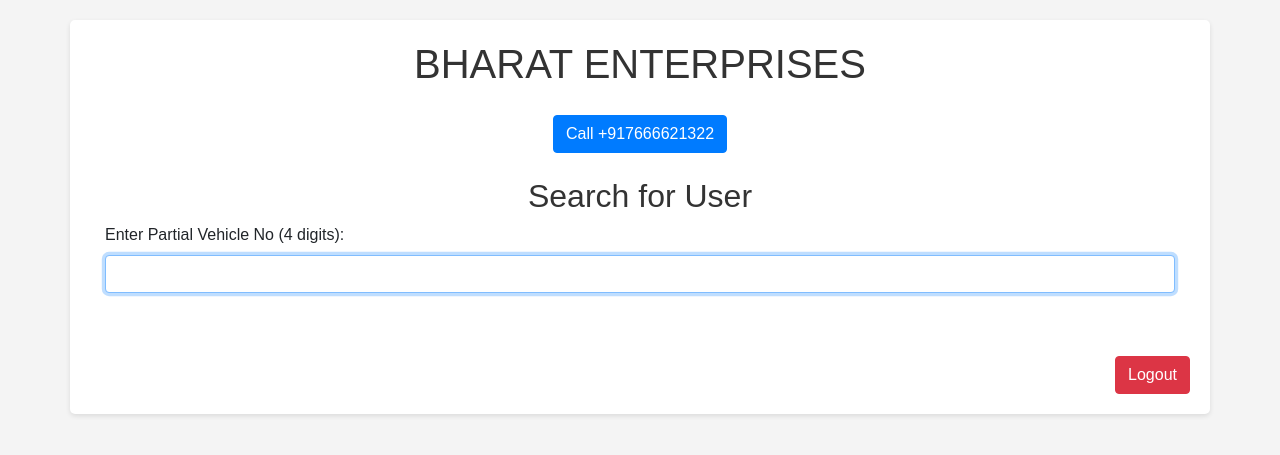
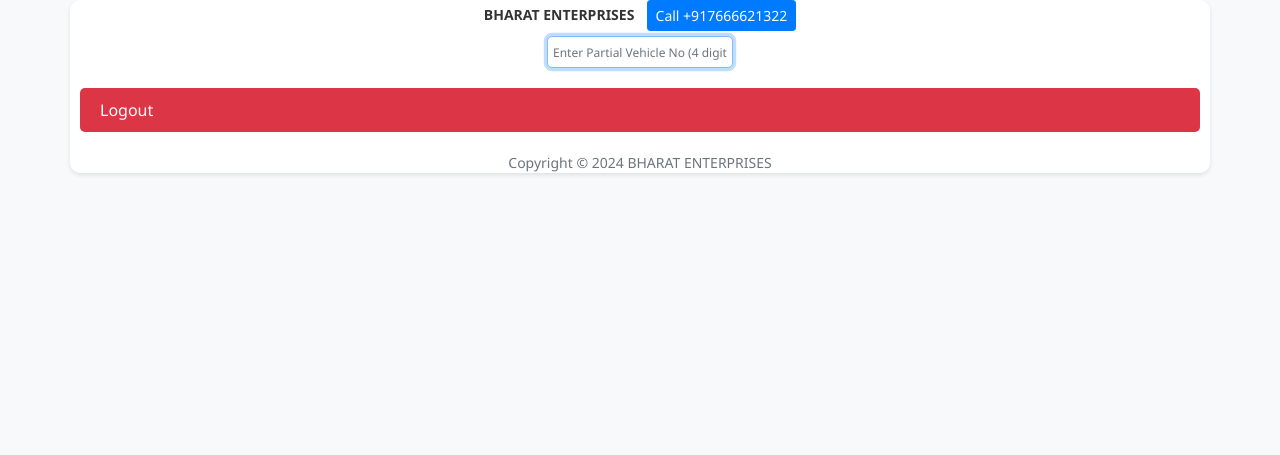
Before and after one commit to harshjamdar/Repossession-ERP, a PHP site: page / in a window 1280 px wide. Shown: the top 455 px of the page. Run offline with PHP 8.4, Linux system fonts and the light colour scheme; the visitor is signed in with stand-in values (Sample User, id 1).

Commit message:
Add files via upload

```diff
--- a/Repossession-ERP/User/index.php
+++ b/Repossession-ERP/User/index.php
@@ -1,7 +1,5 @@
 <?php
-// Start the session at the very beginning
 session_start();
-
 // Check if user is not logged in, redirect to login page
 if (!isset($_SESSION['user_id'])) {
     header('Location: login.php');
@@ -15,6 +13,29 @@ if (isset($_GET['logout']) && $_GET['logout'] === 'true') {
     header('Location: login.php');
     exit;
 }
+
+// Function to display search results if available
+function displaySearchResults() {
+    if (isset($_GET['search_results']) && isset($_SESSION['search_results'])) {
+        $veh_numbers = $_SESSION['search_results'];
+        if (!empty($veh_numbers)) {
+            $total_results = count($veh_numbers);
+            echo '<div class="container">';
+            echo '<div class="row search-results">';
+
+            for ($i = 0; $i < $total_results; $i++) {
+                echo '<div class="col-6 search-result-item">';
+                echo '<a href="index.php?veh_no=' . $veh_numbers[$i] . '" class="vehicle-number">' . $veh_numbers[$i] . '</a>';
+                echo '</div>';
+            }
+
+            echo '</div>';
+            echo '</div>';
+        } else {
+            echo '<div class="alert alert-warning">No vehicles found. <a href="index.php" class="btn btn-link">Go Back</a></div>';
+        }
+    }
+}
 ?>
 <!DOCTYPE html>
 <html lang="en">
@@ -26,111 +47,170 @@ if (isset($_GET['logout']) && $_GET['logout'] === 'true') {
     <link rel="stylesheet" href="https://cdnjs.cloudflare.com/ajax/libs/font-awesome/6.0.0-beta3/css/all.min.css">
     <link rel="stylesheet" href="style.css">
     <style>
-    /* Increase font size of vehicle numbers */
-    .list-unstyled a {
-        font-size: 1.4rem; /* Adjust as needed */
+        body {
+            font-family: 'Segoe UI', Tahoma, Geneva, Verdana, sans-serif;
+            background-color: #f8f9fa; /* Light gray background */
+        }
+
+        .container {
+            padding-top: 0px;
+            padding-bottom: 0px;
+            background-color: white;
+            border-radius: 10px;
+            box-shadow: 0 2px 4px rgba(0, 0, 0, 0.1);
+        }
+
+        .brand-title {
+            font-size: 14px;
+            font-weight: bold;
+            color: #333;/* text-align: center; */ /* No need for text-align center here */
+            display: inline-block; /* Ensures inline display */
+        }
+
+        .btn {
+            vertical-align: middle; /* Aligns the button vertically with text */
+        }
+
+        .search-form {
+            display: flex;
+            align-items: center;
+            justify-content: center;
+            margin-top: 5px;
+        }
+
+        .form-control {
+            border: 1px solid #ced4da;
+            border-radius: 5px;
+            padding: 5px;
+            font-size: 12px;
+        }
+
+        .form-control:focus {
+            box-shadow: 0 0 0 0.2rem rgba(0, 123, 255, 0.25);
+        }
+
+        .search-results {
+            margin-top: 1px;
+            margin-bottom: 0px;
+
+        }
+
+        .search-result-item {
+            background-color: #e9ecef;
+            padding: 5px;
+            margin-bottom: 10px;
+            border-radius: 5px;
+            margin-top: 0px;
+            text-align: center;
+        }
+
+        .search-result-item:hover {
+            background-color: #d1d5db;
+        }
+
+        .vehicle-number {
+            font-size: 18px;
+            font-weight: bold;
+            color: #333;
+            text-align: center;
+        }
+
+        .logout-btn {
+            background-color: #dc3545; /* Red button */
+            color: white;
+            border: none;
+            border-radius: 5px;
+            padding: 10px 20px;
+            cursor: pointer;
+            margin-top: 20px;
+            display: block;
+            margin-left: auto;
+            margin-right: auto;
+        }
+
+        .logout-btn:hover {
+            background-color: #c82333; /* Darker red on hover */
+        }
+
+        .footer {
+            margin-top: 20px;
+            text-align: center;
+            font-size: 14px;
+            color: #6c757d;
         }
     </style>
     <script>
         document.addEventListener('DOMContentLoaded', function() {
-        // 1. Get the input element
+            // Function to focus on input and open keypad
+            function focusInput() {
                 var input = document.getElementById('search_veh_part');
+                input.focus();
+                input.dispatchEvent(new Event('input')); // Simulate input event if needed
+            }
 
-        // 2. Focus and trigger input event
+            // Initial focus and input event
+            var input = document.getElementById('search_veh_part');
             input.focus();
             input.dispatchEvent(new Event('input')); // Simulate an input event
 
-        // 3. Set inputmode (optional, but it's good practice)
-        input.setAttribute('inputmode', 'numeric');
-
-        // 4. Handle form submission (if needed)
+            // Handle form submission
             input.addEventListener('input', function() {
                 if (input.value.length === 4) {
                     document.getElementById('search_form').submit();
                 }
             });
+
+            // Check URL parameters to determine if session was cleared
             var urlParams = new URLSearchParams(window.location.search);
-        var clearSession = urlParams.get('search_results=true');
+            var clearSession = urlParams.get('clear_session');
             if (clearSession === 'true') {
                 focusInput();
+            }
 
+            // Function to open recursive keypad after displaying search results
+            var searchResults = urlParams.get('search_results');
+            if (searchResults === 'true') {
+                focusInput(); // Focus on input field
+                // You can trigger the recursive keypad here if needed
+                // Example: window.androidInterface.openRecursiveKeypad();
+            }
 
+            // Function to reopen keypad after clicking on a vehicle number link
+            var vehicleLink = urlParams.get('veh_no');
+            if (vehicleLink) {
+                focusInput(); // Focus on input field
             }
         });
     </script>
 </head>
 <body>
+    <div class="container">
+        <!-- Header and search form -->
+        <div class="text-center">
+            <h1 class="brand-title mb-0">BHARAT ENTERPRISES</h1>
+            <a href="tel:+917666621322" class="btn btn-primary btn-sm ml-2">Call +917666621322</a>
+        </div>
 
-<div class="container">
-    <h1 class="mb-4 text-center">BHARAT ENTERPRISES</h1>
-    <h2 class="mb-4 text-center"><a href="tel:+917666621322" class="btn btn-primary">Call +917666621322</a></h2>
-
-    <div class="row">
-        <div class="col-12 mb-4">
-            <h2>Search for User</h2>
+        <div class="search-form">
             <form id="search_form" method="post" action="search.php">
-                <div class="form-group col-12">
-                    <label for="search_veh_part">Enter Partial Vehicle No (4 digits):</label>
-                   <input type="tel" name="search_veh_part" id="search_veh_part" class="form-control" maxlength="4" inputmode="numeric">
-                </div>
+                <input type="tel" name="search_veh_part" id="search_veh_part" class="form-control" maxlength="4" inputmode="numeric" placeholder="Enter Partial Vehicle No (4 digits)">
             </form>
         </div>
-    </div>
 
+        <!-- Display search results -->
+        <?php displaySearchResults(); ?>
 
-    <div class="row">
+        <!-- Display vehicle details if veh_no is set -->
         <?php
-        if (isset($_GET['clear_session']) && $_GET['clear_session'] === 'true') {
-    unset($_SESSION['search_results']);
-    // JavaScript to focus on the input field after clearing session
-    echo "<script>";
-    echo "document.addEventListener('DOMContentLoaded', function() {";
-    echo "    var input = document.getElementById('search_veh_part');";
-    echo "    input.focus();";
-    echo "});";
-    echo "</script>";
-}
-
-        // Display search results
-        if (isset($_GET['search_results'])) {
-            if (isset($_SESSION['search_results'])) {
-                $veh_numbers = $_SESSION['search_results'];
-                if (!empty($veh_numbers)) {
-                    $total_results = count($veh_numbers);
-                    echo "<div class='col-12'>";
-                    echo "<h2>Search Results:</h2>";
-                    echo "<div class='row'>";
-
-                    for ($i = 0; $i < $total_results; $i++) {
-                        echo "<div class='col-6 mb-2'>"; // Decreased column size to col-4
-                        echo "<ul class='list-unstyled'>";
-                        echo "<li><a href='index.php?veh_no={$veh_numbers[$i]}' class='btn btn-link'>{$veh_numbers[$i]}</a></li>";
-                        echo "</ul>";
-                        echo "</div>";
-                    }
-
-                    echo "</div>"; // Close the row for search results
-                    echo "</div>"; // Close the col-12
-                } else {
-                    echo "<div class='col-12 alert alert-warning'>No vehicles found.</div>";
-                }
-            }
-        }
-
-        // Display vehicle details
         if (isset($_GET['veh_no'])) {
-            echo "<div class='col-12 mt-4'>";
+            echo '<div class="mt-4">';
             require_once 'vehicle_details.php';
-            echo "</div>";
+            echo '</div>';
         }
         ?>
-    </div>
 
-    <div class="row mt-4">
-        <div class="col-md-12 text-right">
-            <a href="index.php?logout=true" class="btn btn-danger ml-2">Logout</a> <!-- Logout Button -->
-        </div>
-    </div>
+        <a href="index.php?logout=true" class="logout-btn">Logout</a>
+        <div class="footer">Copyright © 2024 BHARAT ENTERPRISES</div>
     </div>
 
     <script src="https://code.jquery.com/jquery-3.5.1.slim.min.js"></script>
--- a/Repossession-ERP/User/search.php
+++ b/Repossession-ERP/User/search.php
@@ -38,7 +38,8 @@ if ($_SERVER["REQUEST_METHOD"] == "POST") {
                 header("Location: index.php?search_results=true");
                 exit();
             } else {
-                echo "No vehicles found with that criteria.";
+                //echo "No vehicles found with that criteria.";
+                echo "<div class='col-12 alert alert-warning'>No vehicles found with that criteria. <a href='index.php' class='btn btn-link'>Go Back</a></div>";
             }
 
             // Close statement
--- a/Repossession-ERP/User/style.css
+++ b/Repossession-ERP/User/style.css
@@ -4,21 +4,23 @@ body {
     background-color: #f4f4f4;
 }
 
+
 .container {
     background-color: #fff;
-    padding: 20px;
+    padding: 10px;
     border-radius: 5px;
     box-shadow: 0 2px 5px rgba(0, 0, 0, 0.1);
-    margin-top: 20px;
+    margin-top: 0px;
 }
 
 h1, h2 {
     color: #333;
     text-align: center;
+    font-size: 12px;
 }
 
 .form-group {
-    margin-bottom: 15px;
+    margin-bottom: 5px;
 }
 
 input[type="text"],
@@ -28,6 +30,11 @@ input[type="file"] {
     padding: 10px;
     width: 100%;
     box-sizing: border-box;
+}
+.small-input {
+    width: 20px; /* Adjust width as per your design */
+    font-size: 10px; /* Adjust font size as per your design */
+    padding: 6px 10px; /* Adjust padding as per your design */
 }
 
 input[type="submit"] {
```
Lines whose indentation alone changed are shown as unchanged.
